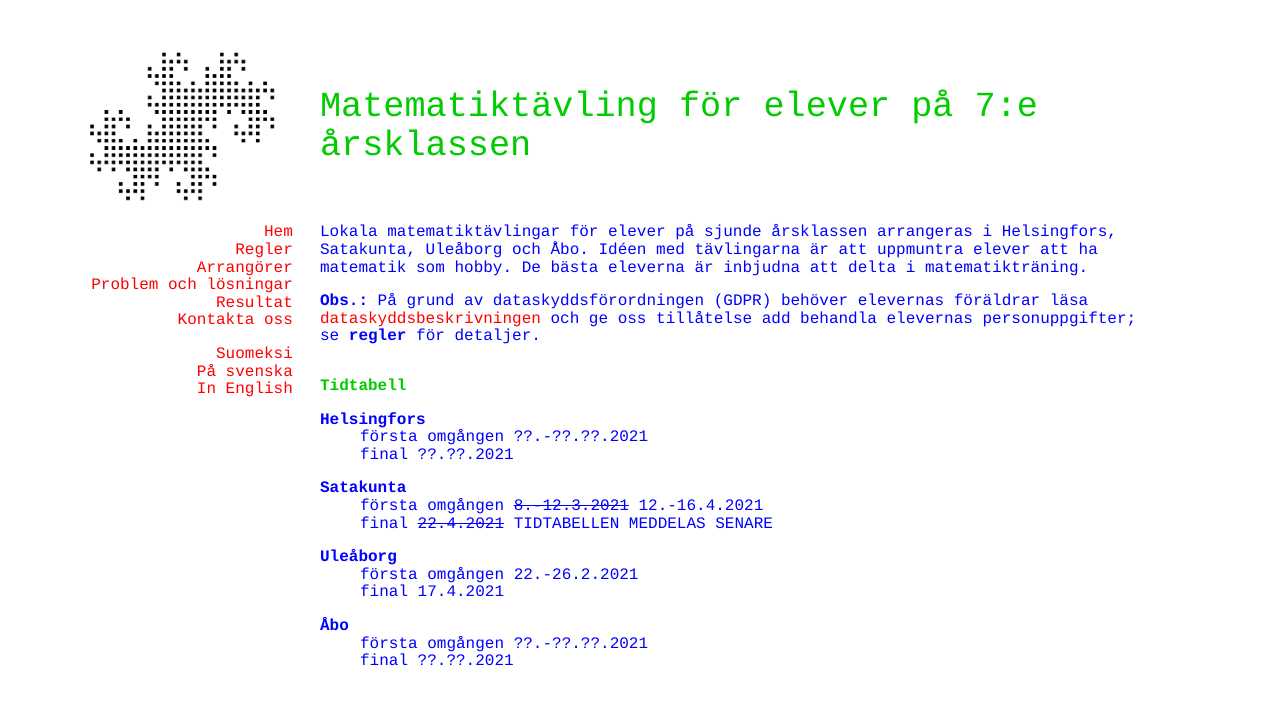
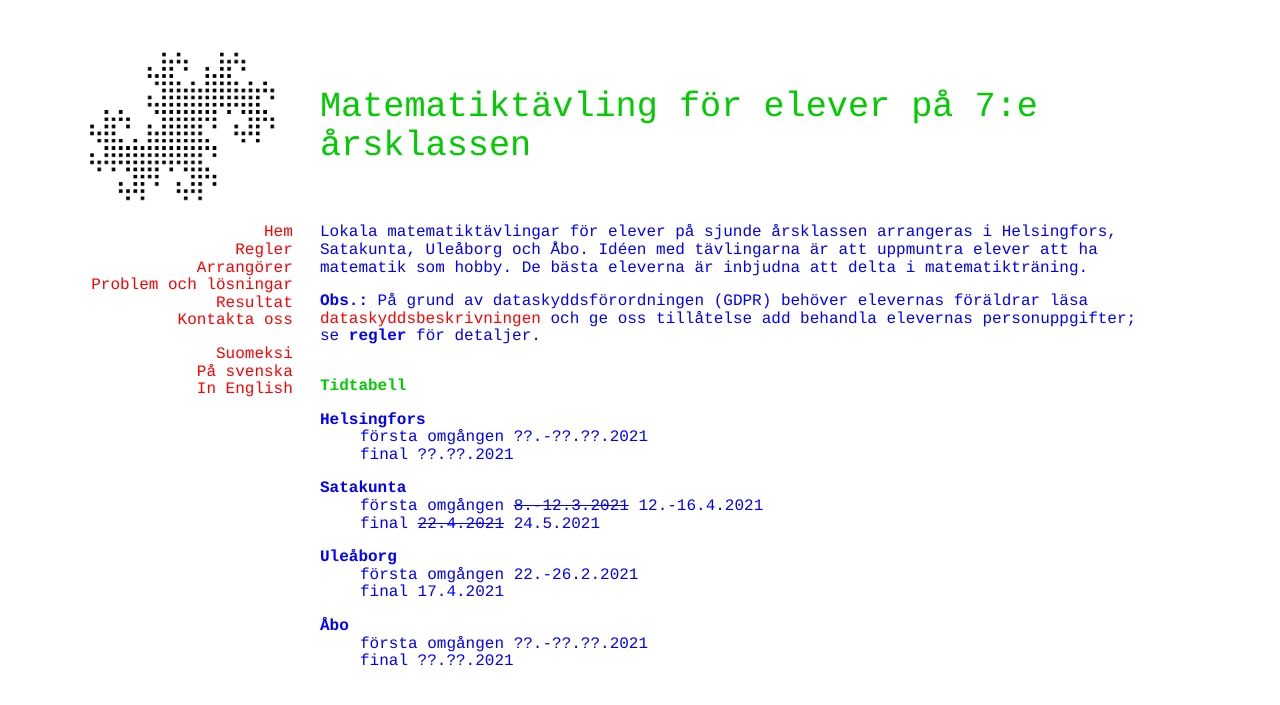
Before and after one commit to matematiikkakilpailut/matematiikkakilpailut.github.io, a Jekyll site: the page built from seiskat/sv/index.html, in a window 1280 px wide. Shown: the top 705 px of the page. Built offline with Jekyll 4.4.1, drawn with Linux system fonts in a browser that asks for light colours.

Commit message:
Update index.html
Satakunnan finaali

```diff
--- a/seiskat/sv/index.html
+++ b/seiskat/sv/index.html
@@ -20,7 +20,7 @@
   <dd>final ??.??.2021</dd>
   <dt>Satakunta</dt>
   <dd>f&ouml;rsta omg&aring;ngen <strike>8.-12.3.2021</strike> 12.-16.4.2021</dd>
-  <dd>final <strike>22.4.2021</strike> TIDTABELLEN MEDDELAS SENARE</dd>
+  <dd>final <strike>22.4.2021</strike> 24.5.2021</dd>
   <dt>Ule&aring;borg</dt>
   <dd>f&ouml;rsta omg&aring;ngen 22.-26.2.2021</dd>
   <dd>final 17.4.2021</dd>
```
